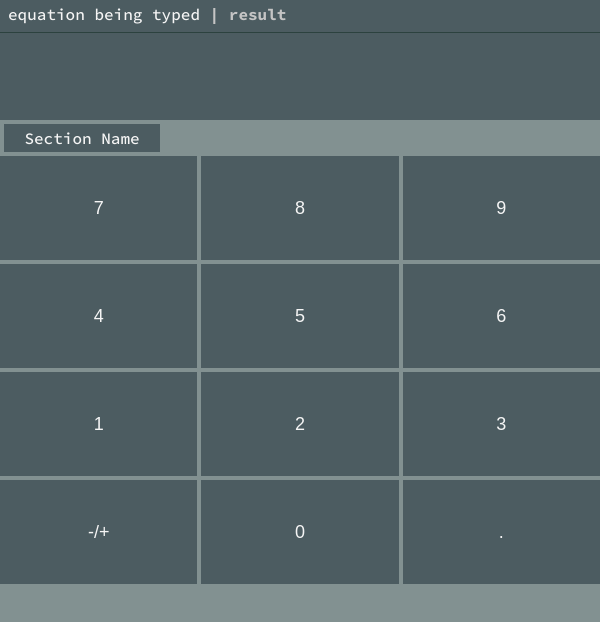
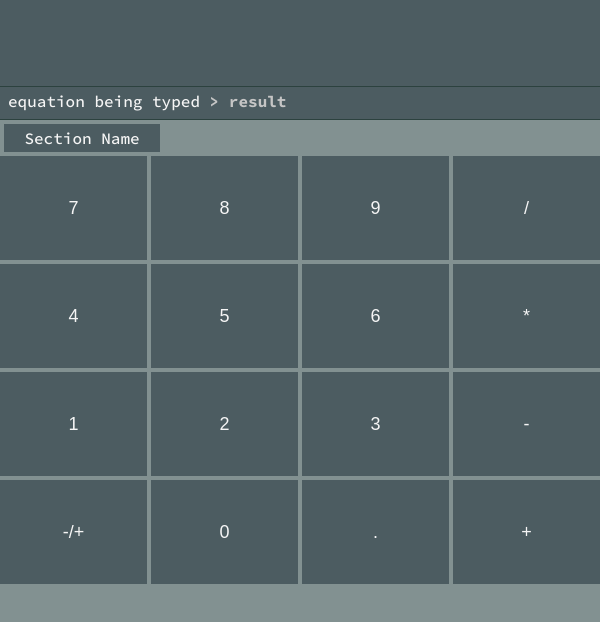
Before and after one commit to maximombro/Facilitas-Calculator, an Electron app: page index.html in a window 600 px wide. Drawn offline with Linux system fonts and the light colour scheme.

Commit message:
Added some additional styling

```diff
--- a/index.html
+++ b/index.html
@@ -11,7 +11,7 @@
     </head>
     <body>
         <ol class="equations">
-            <li>equation being typed <span>result</span></li>
+            <li>equation being typed<span>result</span></li>
         </ol>
         <div class="choiceItems">
             <div>
@@ -31,15 +31,19 @@
             <button>7</button>
             <button>8</button>
             <button>9</button>
+            <button>/</button>
             <button>4</button>
             <button>5</button>
             <button>6</button>
+            <button>*</button>
             <button>1</button>
             <button>2</button>
             <button>3</button>
+            <button>-</button>
             <button>-/+</button>
             <button>0</button>
             <button>.</button>
+            <button>+</button>
         </div>
     </body>
 </html>
--- a/style.css
+++ b/style.css
@@ -59,12 +59,16 @@ button:hover,
     padding: 0;
     background-color: var(--colorDarkA);
     height: 120px;
+    display: flex;
+    flex-direction: column-reverse;
+    overflow-y: auto;
 }
 
 .equations > li {
     position: relative;
     padding: 4px 8px 4px 8px;
     min-height: 24px;
+    border-top: 1px solid var(--colorAccentA);
     border-bottom: 1px solid var(--colorAccentA);
 }
 
@@ -82,7 +86,7 @@ button:hover,
 }
 
 .equations > li > span::before {
-    content: '| ';
+    content: ' > ';
 }
 
 /* Choice Items */
@@ -127,7 +131,7 @@ button:hover,
 /* Calculator Buttons */
 .buttons {
     display: grid;
-    grid-template-columns: repeat(3, 1fr);
+    grid-template-columns: repeat(4, 1fr);
     grid-gap: 4px;
     grid-auto-rows: 100%;
 }
```
